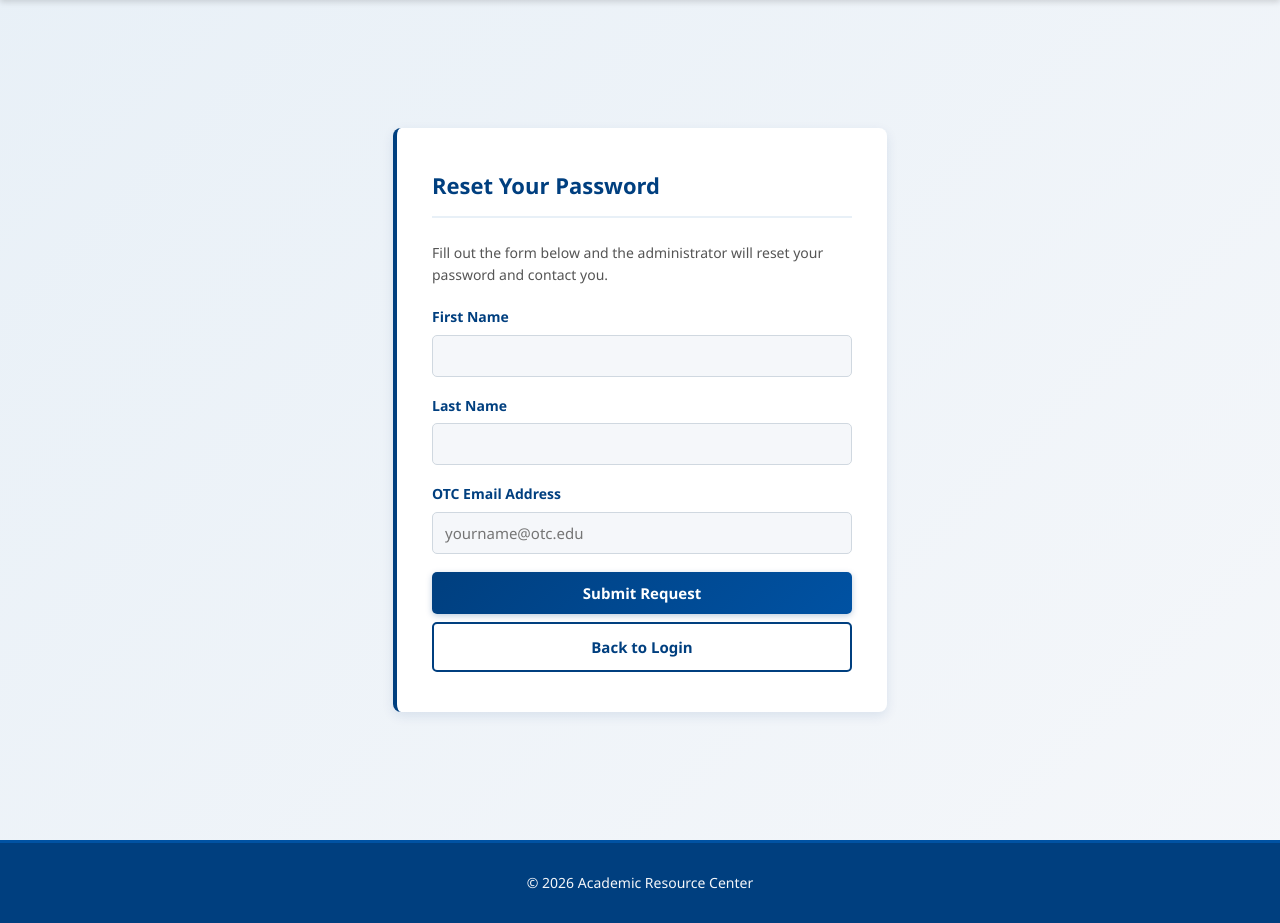
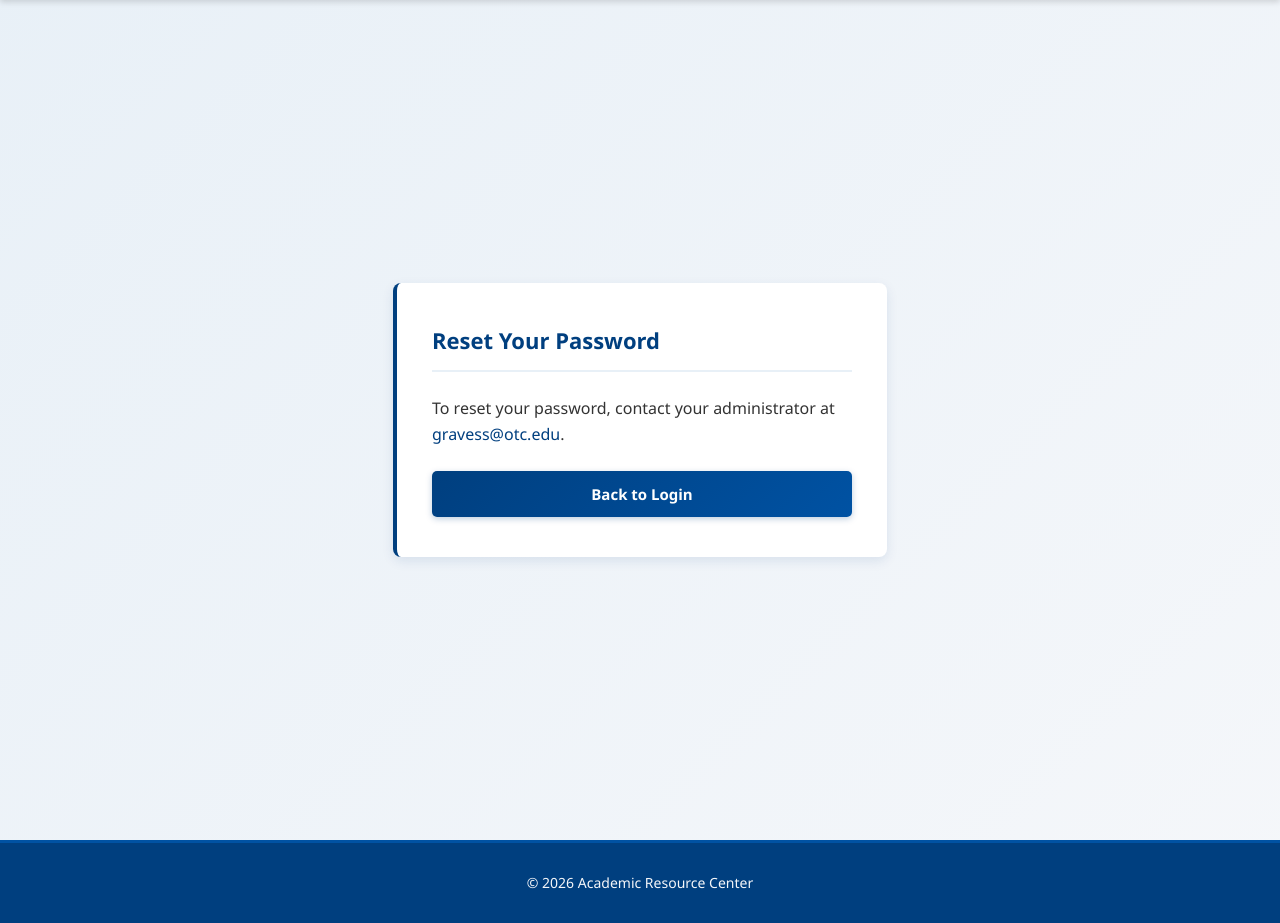
Before and after one commit to GravesSoftwareDev/ARC---Scheduling-App, a Django app: page /password-reset/ in a window 1280 px wide. Shown: the part 60-983 px from the top of the page. Run offline with Django 5.2, Linux system fonts and the light colour scheme.

Commit message:
fix: Remove email capability for now, manually message for password reset

```diff
--- a/scheduling_app/account/templates/account/registration/password_reset_form.html
+++ b/scheduling_app/account/templates/account/registration/password_reset_form.html
@@ -5,39 +5,8 @@
 <div class="auth-wrapper">
   <div class="auth-card">
     <h2>Reset Your Password</h2>
-    <p style="margin-bottom:20px;color:#555;font-size:14px;">
-      Fill out the form below and the administrator will reset your password and contact you.
-    </p>
-    <form method="post">
-      {% csrf_token %}
-      <div class="form-group">
-        <label for="id_first_name">First Name</label>
-        <input type="text" name="first_name" id="id_first_name"
-               value="{{ form.first_name.value|default_if_none:'' }}" required>
-        {% if form.first_name.errors %}
-        <p class="form-field-error">{{ form.first_name.errors|join:", " }}</p>
-        {% endif %}
-      </div>
-      <div class="form-group">
-        <label for="id_last_name">Last Name</label>
-        <input type="text" name="last_name" id="id_last_name"
-               value="{{ form.last_name.value|default_if_none:'' }}" required>
-        {% if form.last_name.errors %}
-        <p class="form-field-error">{{ form.last_name.errors|join:", " }}</p>
-        {% endif %}
-      </div>
-      <div class="form-group">
-        <label for="id_email">OTC Email Address</label>
-        <input type="email" name="email" id="id_email"
-               value="{{ form.email.value|default_if_none:'' }}"
-               placeholder="yourname@otc.edu" required>
-        {% if form.email.errors %}
-        <p class="form-field-error">{{ form.email.errors|join:", " }}</p>
-        {% endif %}
-      </div>
-      <button type="submit" class="auth-btn">Submit Request</button>
-      <a href="{% url 'account:login' %}" class="auth-btn-secondary">Back to Login</a>
-    </form>
+    <p>To reset your password, contact your administrator at <a href="mailto:gravess@otc.edu">gravess@otc.edu</a>.</p>
+    <a href="{% url 'account:login' %}" class="auth-btn" style="margin-top:24px;">Back to Login</a>
   </div>
 </div>
 {% endblock %}
```
